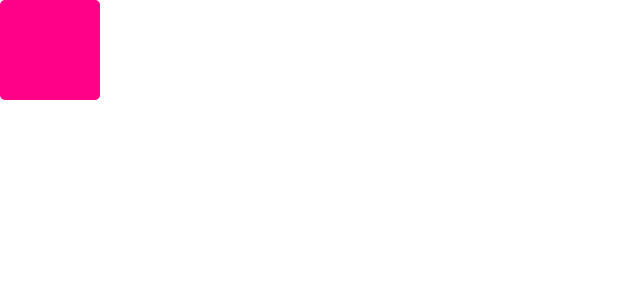
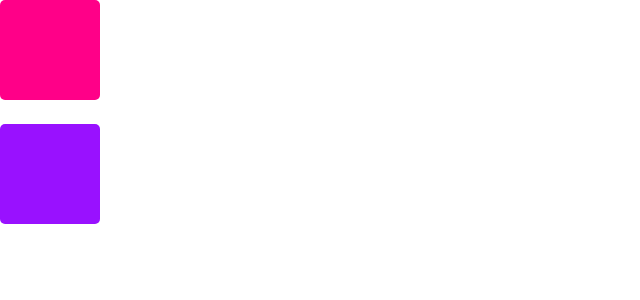
Before and after one commit to javrr-ui/framer-playground, a Next.js app: page / in a window 1280 px wide. Shown: the top 300 px of the page, without its empty margins (0-640 px from the left). Built offline with nearby package versions, Linux system fonts and the light colour scheme.

Commit message:
Add hover and tap animations example

```diff
--- a/app/page.tsx
+++ b/app/page.tsx
@@ -1,8 +1,13 @@
 
 import FirstAnimation from "@/src/components/ui/firstAnimation";
+import HoverAndTapAnimations from "@/src/components/ui/hoverAndTapAnimations";
 
 export default function Home() {
   return (
-    <FirstAnimation/>
+    <>
+      <FirstAnimation />
+      <br />
+      <HoverAndTapAnimations/>
+    </>
   );
 }
--- /dev/null
+++ b/src/components/ui/hoverAndTapAnimations.tsx
@@ -0,0 +1,23 @@
+"use client";
+
+import { motion } from "motion/react";
+
+export default function HoverAndTapAnimations() {
+    return (
+        <motion.button
+            whileHover={{scale: 1.1}}
+            whileTap={{scale: 0.95}}
+            onHoverStart={() => {
+                console.log('hover started')
+            }}
+            style={box}
+        />
+    )
+}
+
+const box = {
+    width: 100,
+    height: 100,
+    backgroundColor: "#9911ff",
+    borderRadius: 5,
+}
```
